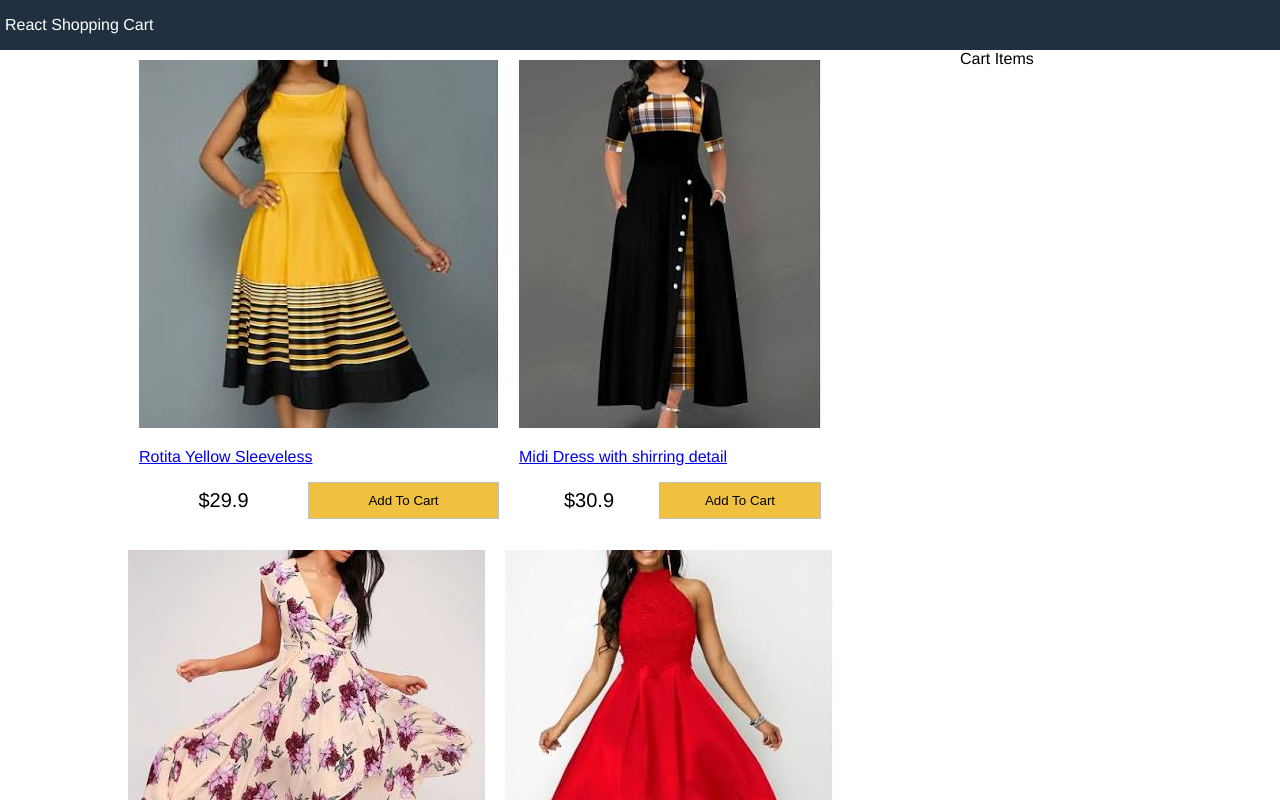
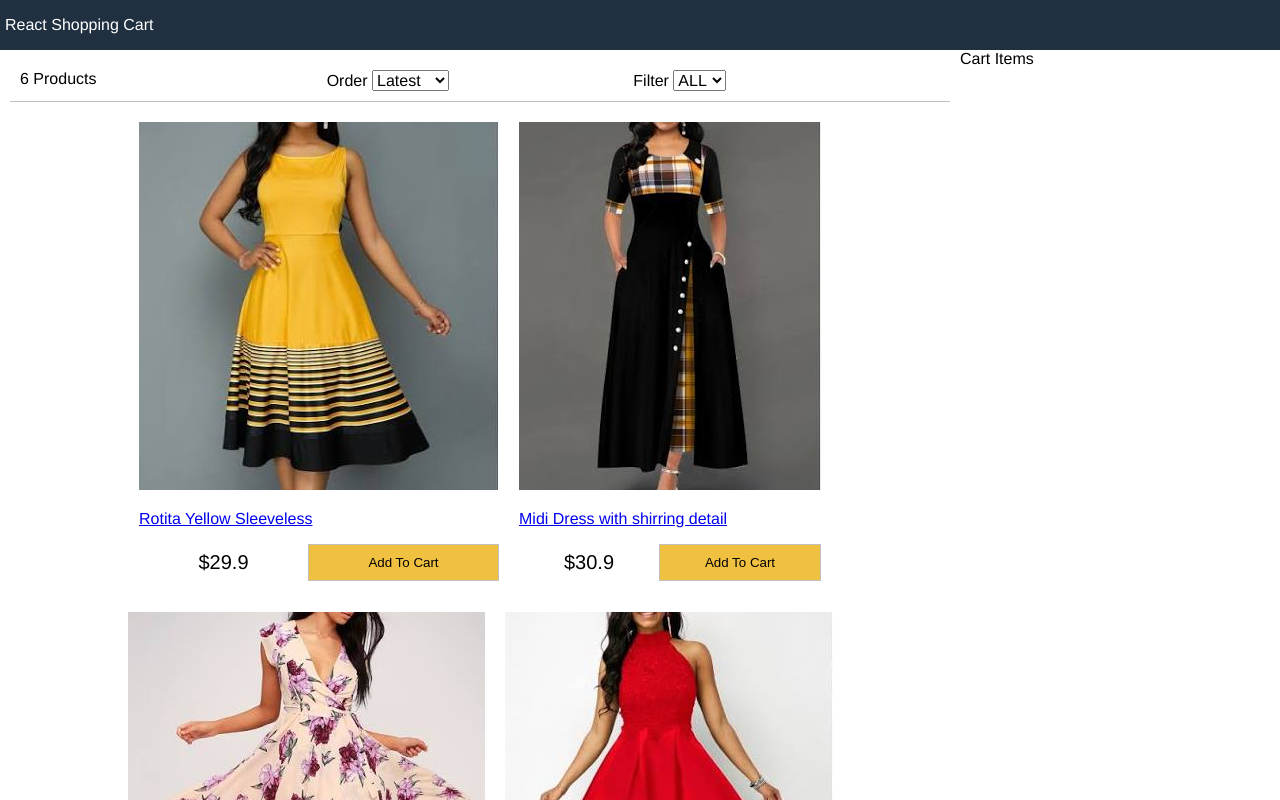
Before and after one commit to Psure29/react-shopping-cart, a React (Create React App) app: page / in a window 1280 px wide. Shown: the top 800 px of the page. Built offline with nearby package versions, Linux system fonts and the light colour scheme; the HTML template or start-up script is replaced by a standard one; a web font is replaced by a local one.

Commit message:
filter-component

```diff
--- a/src/App.js
+++ b/src/App.js
@@ -2,8 +2,10 @@
 // eslint-disable-next-line no-unused-vars
 import { render } from '@testing-library/react';
 import React from 'react';
+import Filter from './components/Filter';
 import Products from './components/Products';
 import data from "./data.json";
+
 
 class App extends React.Component{
   constructor(){
@@ -14,6 +16,47 @@
       sort:"",
     };
   }
+
+  sortProducts= (event)=>{
+    //imp
+   const sort = event.target.value;
+   console.log(event.target.value);
+   this.setState((state) => ({
+     sort: sort,
+     products: this.state.products
+     .slice()
+     .sort((a,b)=>
+        sort === "lowest"
+        ? a.price > b.price
+          ?1
+          :-1
+        : sort === "heighest"
+        ? a.price < b.price
+          ? 1
+          :-1
+        :a._id < b._id
+        ?1
+        :-1
+     ),
+   }));
+  }
+
+  filterProducts = (event) =>{
+    //imp
+    console.log(event.target.value);
+    if(event.target.value === ""){
+      this.setState({size: event.target.value, product:data.products})
+    }else{
+      this.setState({
+        size: event.target.value,
+        products: data.products.filter(
+          product => product.availableSizes.indexOf(event.target.value)>=0
+          ),
+      });
+    }
+
+  }
+
   render(){
     return (
       <div className="grid-container">
@@ -23,6 +66,13 @@
         <main>
           <div className="content">
             <div className="main">
+              <Filter count={this.state.products.length}
+                size={this.state.size}
+                sort={this.state.sort}
+                filterProducts={this.filterProducts}
+                sortProducts={this.sortProducts}>
+
+              </Filter>
               <Products products={this.state.products}></Products>
             </div>
             <div className="sidebar">Cart Items</div>
--- /dev/null
+++ b/src/components/Filter.js
@@ -0,0 +1,31 @@
+import React, { Component } from 'react'
+
+export default class Filter extends Component {
+    render() {
+        return (
+            <div className="filter">
+                <div className="filter-result">{this.props.count} Products</div>
+                <div className="filter-sort">
+                    Order{" "}
+                    <select value={this.props.sort} onChange={this.props.sortProducts}>
+                        <option>Latest</option>
+                        <option value="lowest">Lowest</option>
+                        <option value="highest">Highest</option>
+                    </select>
+                </div>
+                <div className="filter-size">
+                    Filter{" "}
+                    <select value={this.props.size} onChange={this.props.filterProducts}>
+                        <option value="">ALL</option>
+                        <option value="XS">XS</option>
+                        <option value="S">S</option>
+                        <option value="M">M</option>
+                        <option value="L">L</option>
+                        <option value="XL">XL</option>
+                        <option value="XXL">XXL</option>
+                    </select>
+                </div>
+            </div>
+        )
+    }
+}
--- a/src/data.json
+++ b/src/data.json
@@ -13,7 +13,7 @@
             "image": "/images/images2.jpeg",
             "title": "Midi Dress with shirring detail",
             "description": "This is for all the latest trend",
-            "availableSizes": ["XXS", "S","M","L","X", "XL"],
+            "availableSizes": ["XXS","XS","M","L","X", "XL"],
             "price": 30.9
         },
         {
@@ -21,7 +21,7 @@
             "image": "/images/images4.jpeg",
             "title": "Pink French Countryside Blush",
             "description": "This is for all the latest trend",
-            "availableSizes": ["XXS", "S","M","L","X", "XL"],
+            "availableSizes": ["XXS", "S","L","X"],
             "price": 40.9
         },
         {
@@ -29,7 +29,7 @@
             "image": "/images/images5.jpeg",
             "title": "Floral dress",
             "description": "This is for all the latest trend",
-            "availableSizes": ["XXS", "S","M","L","X", "XL"],
+            "availableSizes": ["XXS", "S","M","L","X", "XL","XXL"],
             "price": 25.9
         },
         {
@@ -37,7 +37,7 @@
             "image": "/images/images6.jpeg",
             "title": "ASOS Design",
             "description": "This is for all the latest trend",
-            "availableSizes": ["XXS", "S","M","L","X", "XL"],
+            "availableSizes": ["XXS","XS","S","M","L","X", "XL"],
             "price": 32.9
         },
         {
--- a/src/index.css
+++ b/src/index.css
@@ -113,3 +113,15 @@
 .button.primary{
   background-color: #f0c040;
 }
+
+/* Filter */
+.filter{
+  display: flex;
+  justify-content: space-between;
+  padding: 1rem;
+  margin: 1rem;
+  border-bottom: 0.1rem #c0c0c0 solid;
+}
+.filter div{
+  flex: 1;
+}
```
Also changed, not shown: 1 other file (tests, documents, lock files or other folders).
